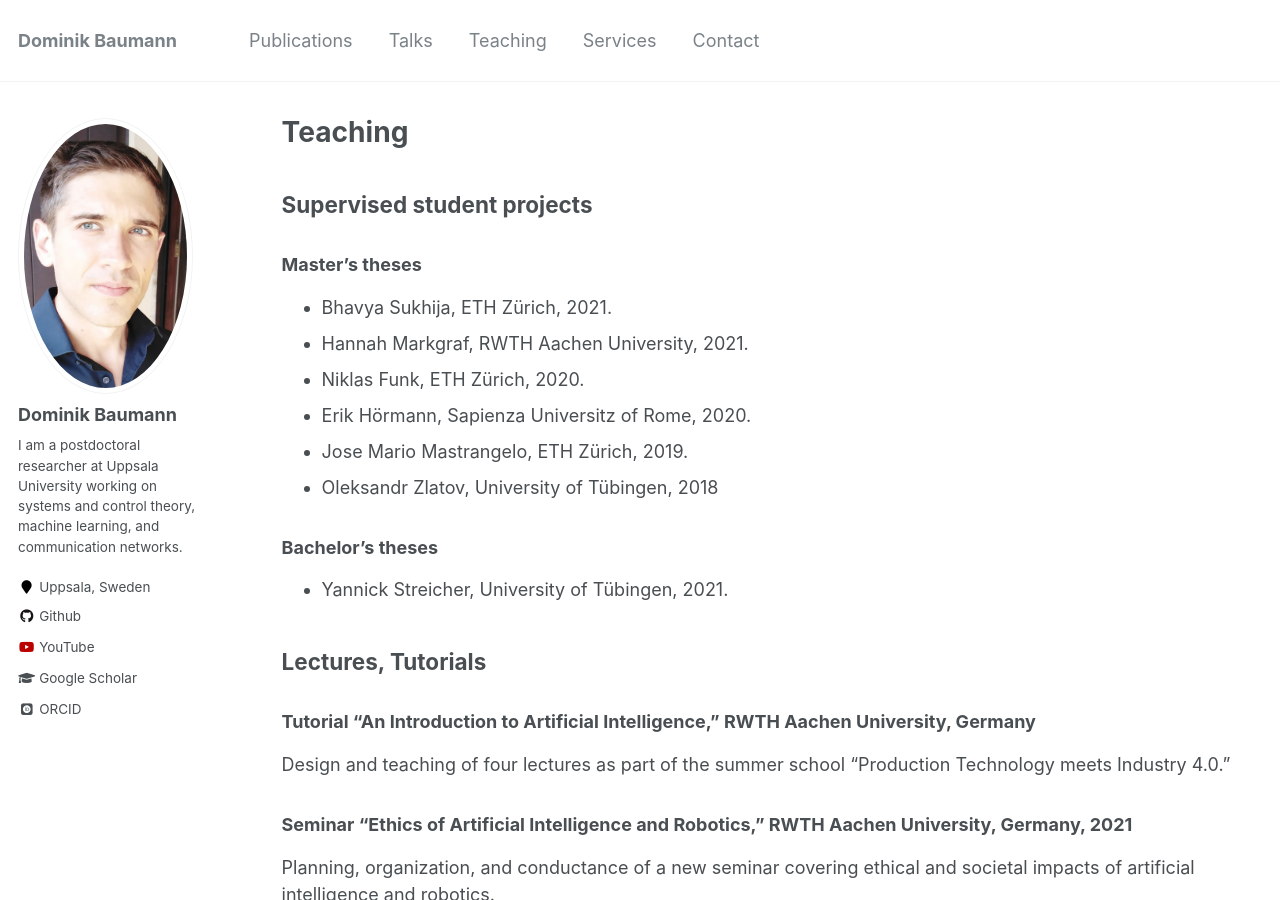
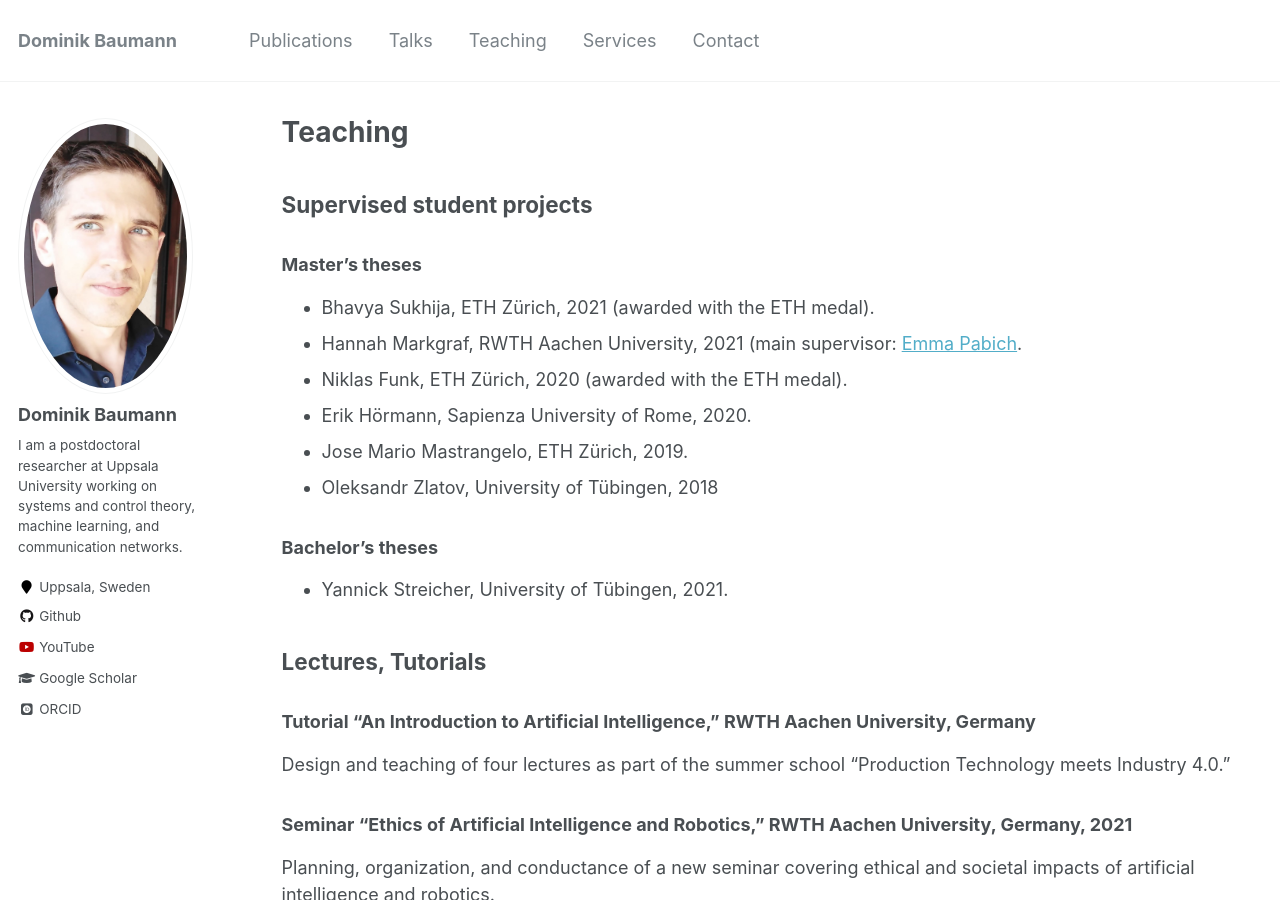
Before and after one commit to baumanndominik/baumanndominik.github.io, a Jekyll site: the page built from _pages/teaching.md, in a window 1280 px wide and 900 px high. Built offline with Jekyll 4.4.1, drawn with Linux system fonts in a browser that asks for light colours; some web fonts are replaced.

Commit message:
add ETH medals

```diff
--- a/_pages/teaching.md
+++ b/_pages/teaching.md
@@ -7,10 +7,10 @@ author_profile: true
 
 ## Supervised student projects
 ### Master's theses
-* Bhavya Sukhija, ETH Zürich, 2021.
-* Hannah Markgraf, RWTH Aachen University, 2021.
-* Niklas Funk, ETH Zürich, 2020.
-* Erik Hörmann, Sapienza Universitz of Rome, 2020.
+* Bhavya Sukhija, ETH Zürich, 2021 (awarded with the ETH medal).
+* Hannah Markgraf, RWTH Aachen University, 2021 (main supervisor: [Emma Pabich](https://www.dsme.rwth-aachen.de/cms/DSME/Das-Institut/Team-CMS-Artikel-/~jlrop/Emma-Pabich/lidx/1/).
+* Niklas Funk, ETH Zürich, 2020 (awarded with the ETH medal).
+* Erik Hörmann, Sapienza University of Rome, 2020.
 * Jose Mario Mastrangelo, ETH Zürich, 2019.
 * Oleksandr Zlatov, University of Tübingen, 2018
 
```
Also changed, not shown: _pages/publications.md (+1 -1 lines).
